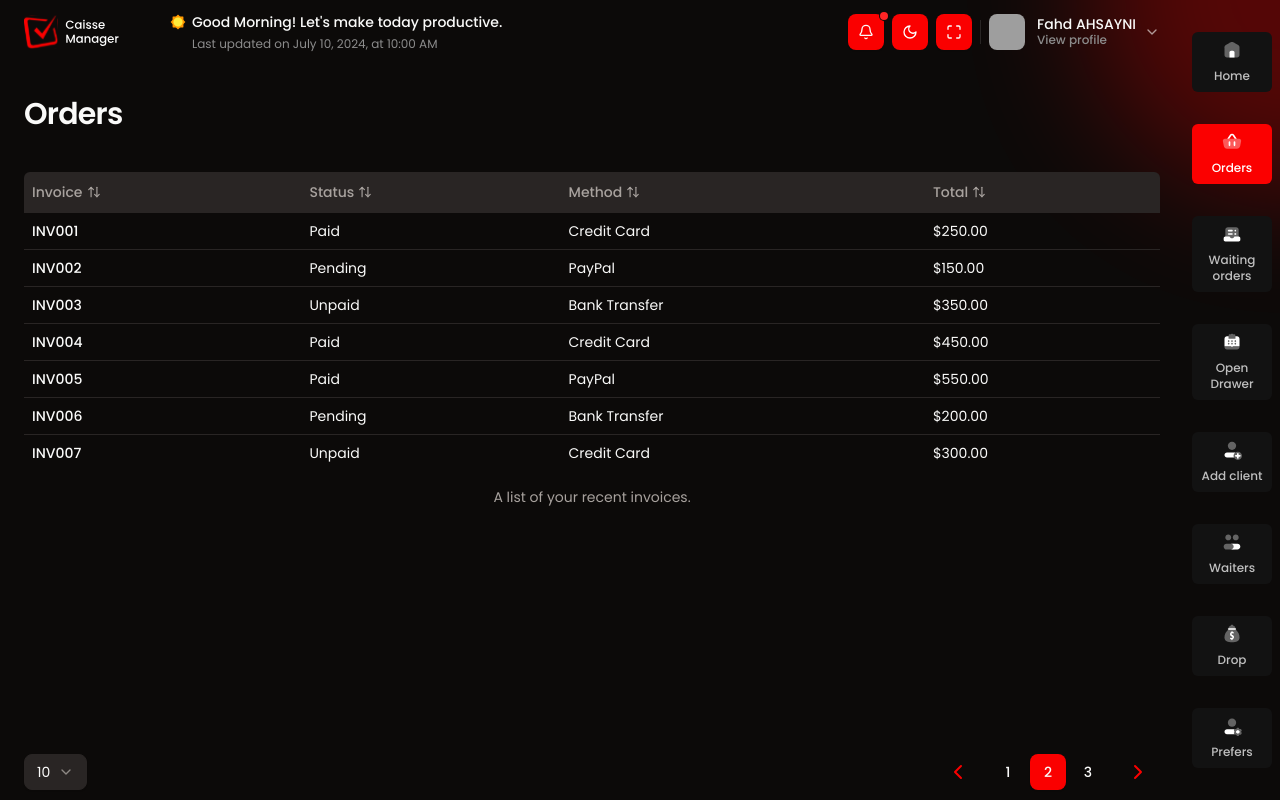
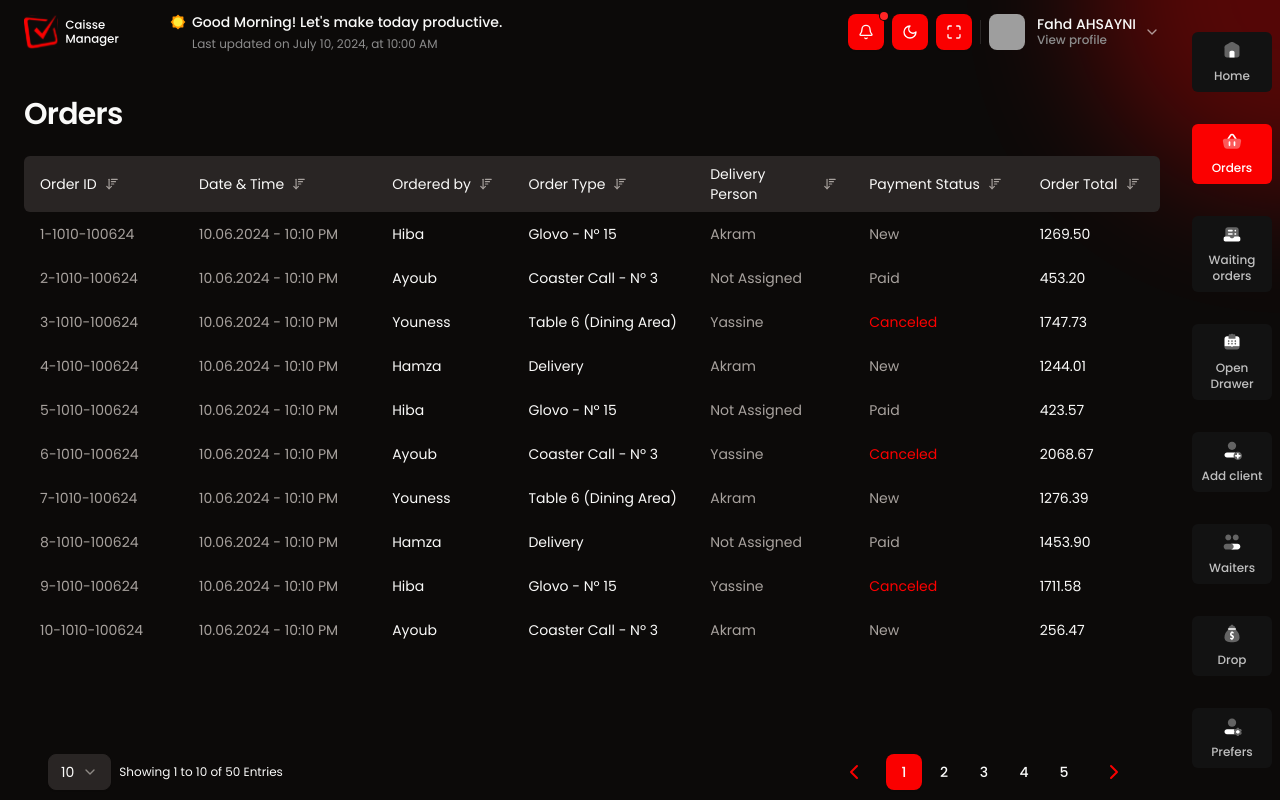
Before and after one commit to fahd-ahsayni/POS-CM, a React (Vite) app: page /orders in a window 1280 px wide. Built offline with nearby package versions, Linux system fonts and the light colour scheme; grey boxes are pictures that could not be loaded.

Commit message:
table orders 70%

```diff
--- a/src/app/OrdersPage.tsx
+++ b/src/app/OrdersPage.tsx
@@ -1,177 +1,59 @@
-import { useState } from "react";
-import { TypographyH2 } from "@/components/ui/typography";
-import {
-  Table,
-  TableBody,
-  TableCaption,
-  TableCell,
-  TableFooter,
-  TableHead,
-  TableHeader,
-  TableRow,
-} from "@/components/ui/table";
+import { TypographyH2, TypographySmall } from "@/components/ui/typography";
+import DataTable from "@/components/global/DataTable";
 import SelectNumberOfOrderPerPage from "@/components/views/orders/components/SelectNumberOfOrderPerPage";
 import { TablePagination } from "@/components/views/orders/components/TablePagination";
-import {
-  ArrowDown01,
-  ArrowUp01,
-  ArrowDownZA,
-  ArrowUpZA,
-  ArrowUpDown,
-} from "lucide-react";
+import { orders } from "@/data";
+import { OrdersProvider } from "@/components/views/orders/context/orderContext";
 
-const invoices = [
+const headers = [
+  { key: "orderId", label: "Order ID", width: "14%", isTextMuted: true },
+  { key: "dateTime", label: "Date & Time", width: "17%", isTextMuted: true },
+  { key: "orderedBy", label: "Ordered by", width: "12%", isTextMuted: false },
+  { key: "orderType", label: "Order Type", width: "16%", isTextMuted: false },
   {
-    invoice: "INV001",
-    paymentStatus: "Paid",
-    totalAmount: "$250.00",
-    paymentMethod: "Credit Card",
+    key: "deliveryPerson",
+    label: "Delivery Person",
+    width: "14%",
+    isTextMuted: true,
   },
   {
-    invoice: "INV002",
-    paymentStatus: "Pending",
-    totalAmount: "$150.00",
-    paymentMethod: "PayPal",
+    key: "paymentStatus",
+    label: "Payment Status",
+    width: "15%",
+    isTextMuted: true,
   },
   {
-    invoice: "INV003",
-    paymentStatus: "Unpaid",
-    totalAmount: "$350.00",
-    paymentMethod: "Bank Transfer",
-  },
-  {
-    invoice: "INV004",
-    paymentStatus: "Paid",
-    totalAmount: "$450.00",
-    paymentMethod: "Credit Card",
-  },
-  {
-    invoice: "INV005",
-    paymentStatus: "Paid",
-    totalAmount: "$550.00",
-    paymentMethod: "PayPal",
-  },
-  {
-    invoice: "INV006",
-    paymentStatus: "Pending",
-    totalAmount: "$200.00",
-    paymentMethod: "Bank Transfer",
-  },
-  {
-    invoice: "INV007",
-    paymentStatus: "Unpaid",
-    totalAmount: "$300.00",
-    paymentMethod: "Credit Card",
+    key: "orderTotal",
+    label: "Order Total",
+    width: "12%",
+    isTextMuted: false,
+    isPrice: true,
   },
 ];
 
 export default function OrdersPage() {
-  const [sortConfig, setSortConfig] = useState<{
-    key: string;
-    direction: string;
-  } | null>(null);
+  return (
+    <OrdersProvider>
+      <div className="px-4 sm:px-6 pt-8 w-full flex flex-col h-full overflow-hidden">
+        <TypographyH2>Orders</TypographyH2>
 
-  const sortedInvoices = [...invoices].sort((a, b) => {
-    if (sortConfig !== null) {
-      const key = sortConfig.key as keyof (typeof invoices)[0];
-      if (a[key] < b[key]) {
-        return sortConfig.direction === "ascending" ? -1 : 1;
-      }
-      if (a[key] > b[key]) {
-        return sortConfig.direction === "ascending" ? 1 : -1;
-      }
-    }
-    return 0;
-  });
+        <div className="flex-1 overflow-hidden mt-6">
+          <DataTable
+            headers={headers}
+            data={orders}
+            caption="A list of your recent orders."
+          />
+        </div>
 
-  const requestSort = (key: string) => {
-    let direction = "ascending";
-    if (
-      sortConfig &&
-      sortConfig.key === key &&
-      sortConfig.direction === "ascending"
-    ) {
-      direction = "descending";
-    }
-    setSortConfig({ key, direction });
-  };
-
-  const getSortIcon = (key: string, className: string) => {
-    if (!sortConfig || sortConfig.key !== key)
-      return <ArrowUpDown className={className} />; // Default icon for unsorted
-
-    const isNumeric = (value: string) =>
-      !isNaN(parseFloat(value)) && isFinite(Number(value));
-    const sampleValue = invoices[0][key as keyof (typeof invoices)[0]];
-
-    if (isNumeric(sampleValue)) {
-      return sortConfig.direction === "ascending" ? (
-        <ArrowUp01 className={className} />
-      ) : (
-        <ArrowDown01 className={className} />
-      ); // Numeric icons
-    } else {
-      return sortConfig.direction === "ascending" ? (
-        <ArrowUpZA className={className} />
-      ) : (
-        <ArrowDownZA className={className} />
-      ); // Character icons
-    }
-  };
-
-  return (
-    <div className="px-4 sm:px-6 pt-8 w-full">
-      <TypographyH2>Orders</TypographyH2>
-
-      <div className="w-full mt-10">
-        <Table className="w-full rounded-lg">
-          <TableCaption>A list of your recent invoices.</TableCaption>
-          <TableHeader className="bg-muted !rounded-lg">
-            <TableRow>
-              <TableHead onClick={() => requestSort("invoice")}>
-                <span className="flex items-center gap-x-1">
-                  <span>Invoice</span>
-                  {getSortIcon("invoice", "w-3.5 h-3.5")}
-                </span>
-              </TableHead>
-              <TableHead onClick={() => requestSort("paymentStatus")}>
-                <span className="flex items-center gap-x-1">
-                  <span>Status</span>{" "}
-                  {getSortIcon("paymentStatus", "w-3.5 h-3.5")}
-                </span>
-              </TableHead>
-              <TableHead onClick={() => requestSort("paymentMethod")}>
-                <span className="flex items-center gap-x-1">
-                  <span>Method</span>{" "}
-                  {getSortIcon("paymentMethod", "w-3.5 h-3.5")}
-                </span>
-              </TableHead>
-              <TableHead onClick={() => requestSort("totalAmount")}>
-                <span className="flex items-center gap-x-1">
-                  <span>Total</span> {getSortIcon("totalAmount", "w-3.5 h-3.5")}
-                </span>
-              </TableHead>
-            </TableRow>
-          </TableHeader>
-          <TableBody>
-            {sortedInvoices.map((invoice) => (
-              <TableRow key={invoice.invoice}>
-                <TableCell className="font-medium">{invoice.invoice}</TableCell>
-                <TableCell>{invoice.paymentStatus}</TableCell>
-                <TableCell>{invoice.paymentMethod}</TableCell>
-                <TableCell>{invoice.totalAmount}</TableCell>
-              </TableRow>
-            ))}
-          </TableBody>
-        </Table>
-      </div>
-
-      <div className="w-full h-14 absolute bottom-0 left-0 bg-background flex justify-between items-center px-4 sm:px-6">
-        <SelectNumberOfOrderPerPage />
-        <div>
-          <TablePagination />
+        <div className="w-full h-14 bg-background flex justify-between items-center px-4 sm:px-6">
+          <div className="flex items-center gap-2">
+            <SelectNumberOfOrderPerPage itemsLength={orders.length} />
+          </div>
+          <div>
+            <TablePagination itemsLength={orders.length} />
+          </div>
         </div>
       </div>
-    </div>
+    </OrdersProvider>
   );
 }
--- /dev/null
+++ b/src/components/global/DataTable.tsx
@@ -0,0 +1,125 @@
+import React, { useState } from "react";
+import { ArrowDownAZ, ArrowUpAZ, SortDesc } from "lucide-react";
+import { useOrdersContext } from "@/components/views/orders/context/orderContext"; // Import the context
+
+interface Header {
+  key: string;
+  label: string;
+  width: string;
+  isTextMuted?: boolean;
+  isPrice?: boolean;
+}
+
+interface DataTableProps {
+  headers: Header[];
+  data: Record<string, any>[];
+  caption: string;
+}
+
+const DataTable: React.FC<DataTableProps> = ({ headers, data }) => {
+  const [sortConfig, setSortConfig] = useState<{
+    key: string;
+    direction: string;
+  } | null>(null);
+
+  const { pageSize, currentPage } = useOrdersContext();
+
+  const sortedData = [...data].sort((a, b) => {
+    if (sortConfig !== null) {
+      const key = sortConfig.key;
+      if (a[key] < b[key]) {
+        return sortConfig.direction === "ascending" ? -1 : 1;
+      }
+      if (a[key] > b[key]) {
+        return sortConfig.direction === "ascending" ? 1 : -1;
+      }
+    }
+    return 0;
+  });
+
+  const paginatedData = sortedData.slice(
+    currentPage * pageSize,
+    (currentPage + 1) * pageSize
+  );
+
+  console.log("Current Page:", currentPage);
+  console.log("Page Size:", pageSize);
+  console.log("Paginated Data:", paginatedData);
+
+  const requestSort = (key: string) => {
+    let direction = "ascending";
+    if (
+      sortConfig &&
+      sortConfig.key === key &&
+      sortConfig.direction === "ascending"
+    ) {
+      direction = "descending";
+    }
+    setSortConfig({ key, direction });
+  };
+
+  const getStatusTextColor = (status: string) => {
+    switch (status.toLowerCase()) {
+      case "paid":
+        return "text-green-500";
+      case "canceled":
+        return "text-red-500 dark:text-red-600";
+      default:
+        return "";
+    }
+  };
+
+  return (
+    <div className="h-full overflow-y-auto scrollbar-hide">
+      <div className="sticky top-0 dark:bg-muted bg-white z-10 flex rounded-md">
+        {headers.map((header) => (
+          <div
+            key={header.key}
+            onClick={() => requestSort(header.key)}
+            className="cursor-pointer px-4 py-2 text-sm flex items-center"
+            style={{ width: header.width }}
+          >
+            {header.label}
+            {sortConfig?.key === header.key ? (
+              sortConfig.direction === "ascending" ? (
+                <ArrowUpAZ className="ml-2 h-3.5 w-3.5 text-muted-foreground" />
+              ) : (
+                <ArrowDownAZ className="ml-2 h-3.5 w-3.5 text-muted-foreground" />
+              )
+            ) : (
+              <SortDesc className="ml-2 h-3.5 w-3.5 text-muted-foreground" />
+            )}
+          </div>
+        ))}
+      </div>
+      <div>
+        {paginatedData.map((item, index) => (
+          <div key={index} className="flex">
+            {headers.map((header) => (
+              <div
+                key={header.key}
+                className={`px-4 py-3 text-sm ${
+                  header.key === "paymentStatus"
+                    ? getStatusTextColor(item[header.key])
+                    : ""
+                } ${header.isTextMuted ? "text-muted-foreground" : ""}`}
+                style={{
+                  width: header.width,
+                  whiteSpace: "nowrap",
+                  overflow: "hidden",
+                  textOverflow: "ellipsis"
+                }}
+              >
+                {item[header.key]}
+              </div>
+            ))}
+          </div>
+        ))}
+      </div>
+    </div>
+  );
+};
+
+
+
+export default DataTable;
--- a/src/components/ui/pagination.tsx
+++ b/src/components/ui/pagination.tsx
@@ -66,7 +66,7 @@ const PaginationPrevious = ({
   <PaginationLink
     aria-label="Go to previous page"
     size="default"
-    className={cn("gap-1 pl-2.5 text-primary", className)}
+    className={cn("gap-1 pl-2.5 text-primary hover:bg-primary", className)}
     {...props}
   >
     <ChevronLeft className="h-6 w-6" />
@@ -81,7 +81,7 @@ const PaginationNext = ({
   <PaginationLink
     aria-label="Go to next page"
     size="default"
-    className={cn("gap-1 pr-2.5 text-primary", className)}
+    className={cn("gap-1 pr-2.5 text-primary hover:bg-primary", className)}
     {...props}
   >
     <ChevronRight className="h-6 w-6" />
--- a/src/components/views/orders/components/SelectNumberOfOrderPerPage.tsx
+++ b/src/components/views/orders/components/SelectNumberOfOrderPerPage.tsx
@@ -5,12 +5,24 @@ import {
   SelectTrigger,
   SelectValue,
 } from "@/components/ui/select";
+import { TypographySmall } from "@/components/ui/typography";
+import { useOrdersContext } from "@/components/views/orders/context/orderContext"; // Import the context
 
-export default function SelectNumberOfOrderPerPage() {
+export default function SelectNumberOfOrderPerPage({ itemsLength }: { itemsLength: number }) {
+  const { pageSize, currentPage, setPageSize } = useOrdersContext();
+  const totalEntries = itemsLength; // Assuming `orders` is imported and contains all entries
+
+  const startEntry = currentPage * pageSize + 1;
+  const endEntry = Math.min((currentPage + 1) * pageSize, totalEntries);
+
   return (
-    <Select defaultValue="10">
+    <>
+      <Select
+        defaultValue="10"
+        onValueChange={(value) => setPageSize(Number(value))}
+      >
         <SelectTrigger>
-        <SelectValue placeholder="Select framework" />
+          <SelectValue placeholder="Select number of orders per page" />
         </SelectTrigger>
         <SelectContent>
           <SelectItem value="10">10</SelectItem>
@@ -20,5 +32,9 @@ export default function SelectNumberOfOrderPerPage() {
           <SelectItem value="500">500</SelectItem>
         </SelectContent>
       </Select>
+      <TypographySmall className="text-xs">
+        Showing {startEntry} to {endEntry} of {totalEntries} Entries
+      </TypographySmall>
+    </>
   );
 }
--- a/src/components/views/orders/components/TablePagination.tsx
+++ b/src/components/views/orders/components/TablePagination.tsx
@@ -1,33 +1,53 @@
 import {
   Pagination,
   PaginationContent,
-  PaginationEllipsis,
   PaginationItem,
   PaginationLink,
   PaginationNext,
   PaginationPrevious,
 } from "@/components/ui/pagination";
+import { TypographySmall } from "@/components/ui/typography";
+import { useOrdersContext } from "@/components/views/orders/context/orderContext"; // Import the context
 
-export function TablePagination() {
+export function TablePagination({ itemsLength }: { itemsLength: number }) {
+  const { currentPage, setCurrentPage, pageSize } = useOrdersContext();
+  const totalPages = Math.ceil(itemsLength / pageSize); // Calculate total pages
+
+  const handlePrevious = () => {
+    if (currentPage > 0) {
+      setCurrentPage(currentPage - 1);
+    }
+  };
+
+  const handleNext = () => {
+    if (currentPage < totalPages - 1) {
+      setCurrentPage(currentPage + 1);
+    }
+  };
+
+  const handlePageClick = (page: number) => {
+    setCurrentPage(page);
+  };
+
   return (
     <Pagination>
       <PaginationContent>
         <PaginationItem>
-          <PaginationPrevious href="#" />
+          <PaginationPrevious onClick={handlePrevious} />
         </PaginationItem>
+        {/* Render page numbers */}
+        {Array.from({ length: totalPages }, (_, index) => (
+          <PaginationItem key={index}>
+            <PaginationLink
+              isActive={index === currentPage}
+              onClick={() => handlePageClick(index)}
+            >
+              {index + 1}
+            </PaginationLink>
+          </PaginationItem>
+        ))}
         <PaginationItem>
-          <PaginationLink href="#">1</PaginationLink>
-        </PaginationItem>
-        <PaginationItem>
-          <PaginationLink href="#" isActive>
-            2
-          </PaginationLink>
-        </PaginationItem>
-        <PaginationItem>
-          <PaginationLink href="#">3</PaginationLink>
-        </PaginationItem>
-        <PaginationItem>
-          <PaginationNext href="#" />
+          <PaginationNext onClick={handleNext} />
         </PaginationItem>
       </PaginationContent>
     </Pagination>
--- /dev/null
+++ b/src/components/views/orders/context/orderContext.tsx
@@ -0,0 +1,34 @@
+import React, { createContext, useContext, useState, ReactNode, useEffect } from "react";
+
+interface OrdersContextProps {
+  pageSize: number;
+  setPageSize: (size: number) => void;
+  currentPage: number;
+  setCurrentPage: (page: number) => void;
+}
+
+const OrdersContext = createContext<OrdersContextProps | undefined>(undefined);
+
+export const OrdersProvider: React.FC<{ children: ReactNode }> = ({ children }) => {
+  const [pageSize, setPageSize] = useState(10);
+  const [currentPage, setCurrentPage] = useState(0);
+
+  // Reset currentPage to 0 whenever pageSize changes
+  useEffect(() => {
+    setCurrentPage(0);
+  }, [pageSize]);
+
+  return (
+    <OrdersContext.Provider value={{ pageSize, setPageSize, currentPage, setCurrentPage }}>
+      {children}
+    </OrdersContext.Provider>
+  );
+};
+
+export const useOrdersContext = () => {
+  const context = useContext(OrdersContext);
+  if (!context) {
+    throw new Error("useOrdersContext must be used within an OrdersProvider");
+  }
+  return context;
+};
--- a/src/data/index.ts
+++ b/src/data/index.ts
@@ -2,106 +2,137 @@ export const categories = [
   {
     id: 1,
     name: "California Roll",
-    image: "https://images.pexels.com/photos/1099680/pexels-photo-1099680.jpeg?auto=compress&cs=tinysrgb&w=1260&h=750&dpr=1",
+    image:
+      "https://images.pexels.com/photos/1099680/pexels-photo-1099680.jpeg?auto=compress&cs=tinysrgb&w=1260&h=750&dpr=1",
   },
   {
     id: 2,
     name: "Spicy Tuna Roll",
-    image: "https://images.pexels.com/photos/1640772/pexels-photo-1640772.jpeg?auto=compress&cs=tinysrgb&w=1260&h=750&dpr=1",
+    image:
+      "https://images.pexels.com/photos/1640772/pexels-photo-1640772.jpeg?auto=compress&cs=tinysrgb&w=1260&h=750&dpr=1",
   },
   {
     id: 3,
     name: "Dragon Roll",
-    image: "https://images.pexels.com/photos/699953/pexels-photo-699953.jpeg?auto=compress&cs=tinysrgb&w=1260&h=750&dpr=1",
+    image:
+      "https://images.pexels.com/photos/699953/pexels-photo-699953.jpeg?auto=compress&cs=tinysrgb&w=1260&h=750&dpr=1",
   },
   {
     id: 4,
     name: "Philadelphia Roll",
-    image: "https://images.pexels.com/photos/262959/pexels-photo-262959.jpeg?auto=compress&cs=tinysrgb&w=1260&h=750&dpr=1",
+    image:
+      "https://images.pexels.com/photos/262959/pexels-photo-262959.jpeg?auto=compress&cs=tinysrgb&w=1260&h=750&dpr=1",
   },
   {
     id: 5,
     name: "Rainbow Roll",
-    image: "https://images.pexels.com/photos/566566/pexels-photo-566566.jpeg?auto=compress&cs=tinysrgb&w=1260&h=750&dpr=1",
+    image:
+      "https://images.pexels.com/photos/566566/pexels-photo-566566.jpeg?auto=compress&cs=tinysrgb&w=1260&h=750&dpr=1",
   },
   {
     id: 6,
     name: "Shrimp Tempura Roll",
-    image: "https://images.pexels.com/photos/539451/pexels-photo-539451.jpeg?auto=compress&cs=tinysrgb&w=1260&h=750&dpr=1",
+    image:
+      "https://images.pexels.com/photos/539451/pexels-photo-539451.jpeg?auto=compress&cs=tinysrgb&w=1260&h=750&dpr=1",
   },
   {
     id: 7,
     name: "Vegetable Roll",
-    image: "https://images.pexels.com/photos/628776/pexels-photo-628776.jpeg?auto=compress&cs=tinysrgb&w=1260&h=750&dpr=1",
+    image:
+      "https://images.pexels.com/photos/628776/pexels-photo-628776.jpeg?auto=compress&cs=tinysrgb&w=1260&h=750&dpr=1",
   },
   {
     id: 8,
     name: "Salmon Avocado Roll",
-    image: "https://images.pexels.com/photos/1001773/pexels-photo-1001773.jpeg?auto=compress&cs=tinysrgb&w=1260&h=750&dpr=1",
+    image:
+      "https://images.pexels.com/photos/1001773/pexels-photo-1001773.jpeg?auto=compress&cs=tinysrgb&w=1260&h=750&dpr=1",
   },
   {
     id: 9,
     name: "Eel Roll",
-    image: "https://images.pexels.com/photos/699544/pexels-photo-699544.jpeg?auto=compress&cs=tinysrgb&w=1260&h=750&dpr=1",
+    image:
+      "https://images.pexels.com/photos/699544/pexels-photo-699544.jpeg?auto=compress&cs=tinysrgb&w=1260&h=750&dpr=1",
   },
   {
     id: 10,
     name: "Spider Roll",
-    image: "https://images.pexels.com/photos/958546/pexels-photo-958546.jpeg?auto=compress&cs=tinysrgb&w=1260&h=750&dpr=1",
+    image:
+      "https://images.pexels.com/photos/958546/pexels-photo-958546.jpeg?auto=compress&cs=tinysrgb&w=1260&h=750&dpr=1",
   },
   {
     id: 11,
     name: "Cucumber Roll",
-    image: "https://images.pexels.com/photos/1860208/pexels-photo-1860208.jpeg?auto=compress&cs=tinysrgb&w=1260&h=750&dpr=1",
+    image:
+      "https://images.pexels.com/photos/1860208/pexels-photo-1860208.jpeg?auto=compress&cs=tinysrgb&w=1260&h=750&dpr=1",
   },
   {
     id: 12,
     name: "Tuna Roll",
-    image: "https://images.pexels.com/photos/461198/pexels-photo-461198.jpeg?auto=compress&cs=tinysrgb&w=1260&h=750&dpr=1",
+    image:
+      "https://images.pexels.com/photos/461198/pexels-photo-461198.jpeg?auto=compress&cs=tinysrgb&w=1260&h=750&dpr=1",
   },
   {
     id: 13,
     name: "Philadelphia Roll",
-    image: "https://images.pexels.com/photos/262959/pexels-photo-262959.jpeg?auto=compress&cs=tinysrgb&w=1260&h=750&dpr=1",
+    image:
+      "https://images.pexels.com/photos/262959/pexels-photo-262959.jpeg?auto=compress&cs=tinysrgb&w=1260&h=750&dpr=1",
   },
   {
     id: 14,
     name: "Rainbow Roll",
-    image: "https://images.pexels.com/photos/566566/pexels-photo-566566.jpeg?auto=compress&cs=tinysrgb&w=1260&h=750&dpr=1",
+    image:
+      "https://images.pexels.com/photos/566566/pexels-photo-566566.jpeg?auto=compress&cs=tinysrgb&w=1260&h=750&dpr=1",
   },
   {
     id: 15,
     name: "Shrimp Tempura Roll",
-    image: "https://images.pexels.com/photos/539451/pexels-photo-539451.jpeg?auto=compress&cs=tinysrgb&w=1260&h=750&dpr=1",
+    image:
+      "https://images.pexels.com/photos/539451/pexels-photo-539451.jpeg?auto=compress&cs=tinysrgb&w=1260&h=750&dpr=1",
   },
   {
     id: 16,
     name: "Vegetable Roll",
-    image: "https://images.pexels.com/photos/628776/pexels-photo-628776.jpeg?auto=compress&cs=tinysrgb&w=1260&h=750&dpr=1",
+    image:
+      "https://images.pexels.com/photos/628776/pexels-photo-628776.jpeg?auto=compress&cs=tinysrgb&w=1260&h=750&dpr=1",
   },
   {
     id: 17,
     name: "Salmon Avocado Roll",
-    image: "https://images.pexels.com/photos/1001773/pexels-photo-1001773.jpeg?auto=compress&cs=tinysrgb&w=1260&h=750&dpr=1",
+    image:
+      "https://images.pexels.com/photos/1001773/pexels-photo-1001773.jpeg?auto=compress&cs=tinysrgb&w=1260&h=750&dpr=1",
   },
   {
     id: 18,
     name: "Eel Roll",
-    image: "https://images.pexels.com/photos/699544/pexels-photo-699544.jpeg?auto=compress&cs=tinysrgb&w=1260&h=750&dpr=1",
+    image:
+      "https://images.pexels.com/photos/699544/pexels-photo-699544.jpeg?auto=compress&cs=tinysrgb&w=1260&h=750&dpr=1",
   },
   {
     id: 19,
     name: "Spider Roll",
-    image: "https://images.pexels.com/photos/958546/pexels-photo-958546.jpeg?auto=compress&cs=tinysrgb&w=1260&h=750&dpr=1",
+    image:
+      "https://images.pexels.com/photos/958546/pexels-photo-958546.jpeg?auto=compress&cs=tinysrgb&w=1260&h=750&dpr=1",
   },
   {
     id: 20,
     name: "Cucumber Roll",
-    image: "https://images.pexels.com/photos/1860208/pexels-photo-1860208.jpeg?auto=compress&cs=tinysrgb&w=1260&h=750&dpr=1",
+    image:
+      "https://images.pexels.com/photos/1860208/pexels-photo-1860208.jpeg?auto=compress&cs=tinysrgb&w=1260&h=750&dpr=1",
   },
   {
     id: 21,
     name: "Tuna Roll",
-    image: "https://images.pexels.com/photos/461198/pexels-photo-461198.jpeg?auto=compress&cs=tinysrgb&w=1260&h=750&dpr=1",
+    image:
+      "https://images.pexels.com/photos/461198/pexels-photo-461198.jpeg?auto=compress&cs=tinysrgb&w=1260&h=750&dpr=1",
   },
 ];
+
+export const orders = Array.from({ length: 50 }, (_, index) => ({
+  orderId: `${index + 1}-1010-100624`,
+  dateTime: "10.06.2024 - 10:10 PM",
+  orderedBy: ["Hiba", "Ayoub", "Youness", "Hamza"][index % 4],
+  orderType: ["Glovo - Nº 15", "Coaster Call - Nº 3", "Table 6 (Dining Area)", "Delivery"][index % 4],
+  deliveryPerson: ["Akram", "Not Assigned", "Yassine"][index % 3],
+  paymentStatus: ["New", "Paid", "Canceled"][index % 3],
+  orderTotal: (Math.random() * 2000 + 200).toFixed(2),
+}));
```
Lines whose indentation alone changed are shown as unchanged.
